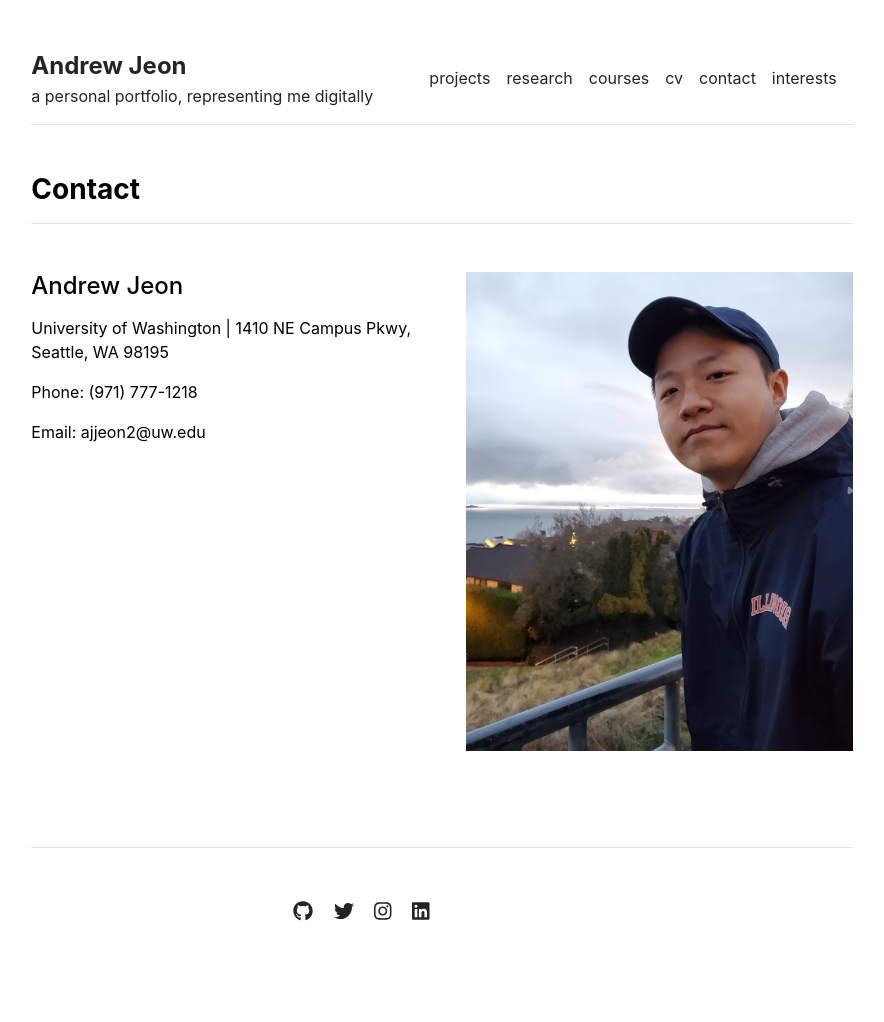
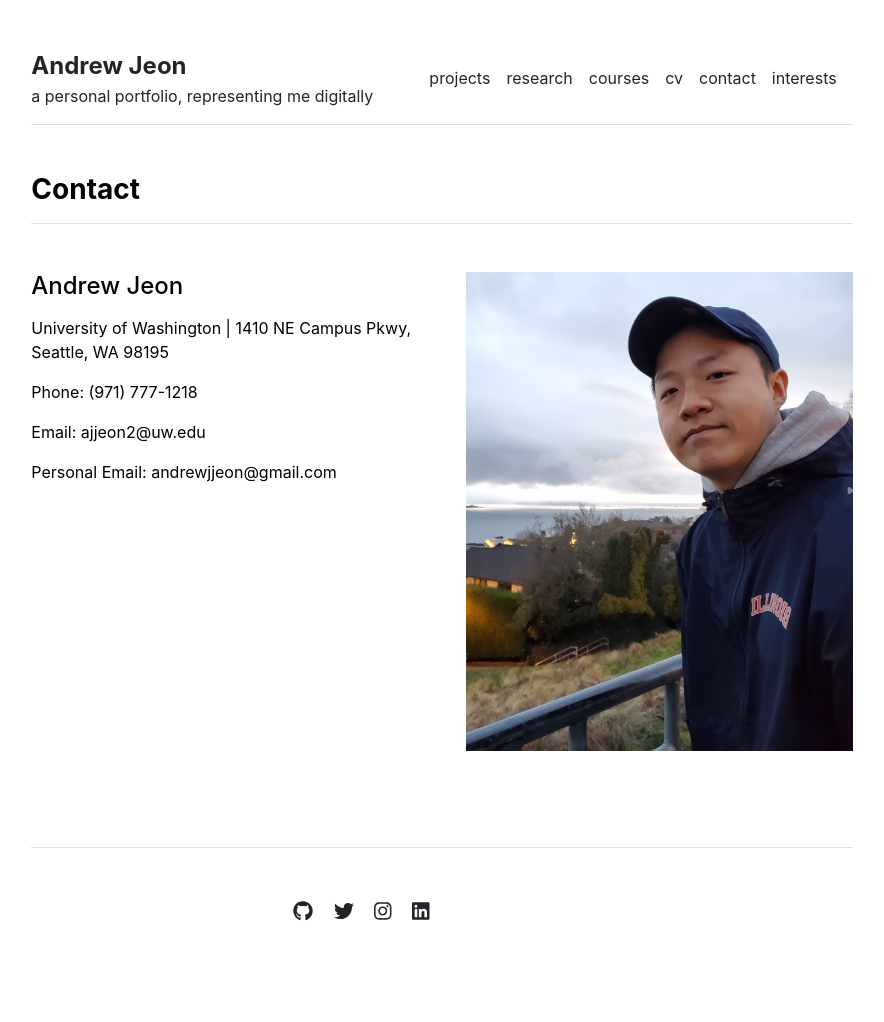
Before and after one commit to andrewjjeon/andrewjjeon.github.io, a Jekyll site: the page built from contact.md, in a window 1280 px wide. Shown: the whole page, without its empty margins (198-1082 px from the left). Built offline with Jekyll 4.4.1, drawn with Linux system fonts in a browser that asks for light colours.

Commit message:
Update contact.html

```diff
--- a/_includes/contact.html
+++ b/_includes/contact.html
@@ -9,6 +9,7 @@
         <p>{{ contact.institution }} | {{ contact.institution_address }}</p>
         <p>Phone: {{ contact.phone }}</p>
         <p>Email: {{ contact.email }}</p>
+        <p>Personal Email: {{ contact.personal_email }}</p>
       </div>
       <div class="col-md-6">
         <img src="{{ site.github.url }}/{{ contact.image }}" alt="Contact" width="100%">
```
